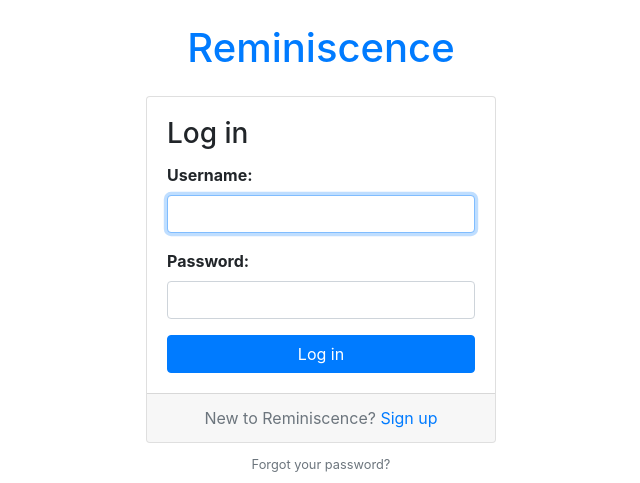
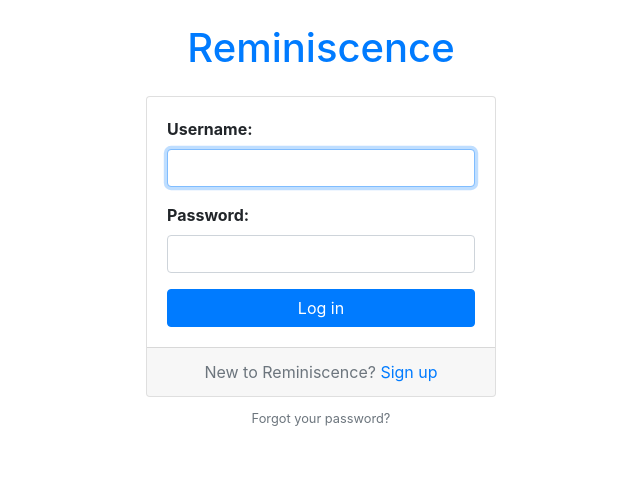
Before and after one commit to kanishka-linux/reminiscence, a Django app: page /login/ in a window 1280 px wide. Shown: the top 483 px of the page, without its empty margins (319-959 px from the left). Run offline with Django 3.2, Linux system fonts and the light colour scheme; parts of the project's set-up code (start-up, migrations or seed data) failed here and were passed over; some libraries are stand-ins or nearby versions.

Commit message:
remove card title from login template

```diff
--- a/templates/login.html
+++ b/templates/login.html
@@ -15,7 +15,6 @@
       <div class="col-lg-4 col-md-6 col-sm-8">
         <div class="card">
           <div class="card-body">
-            <h3 class="card-title">Log in</h3>
             <form method="post" novalidate>
               {% csrf_token %}
               <input type="hidden" name="next" value="{{ next }}">
```
